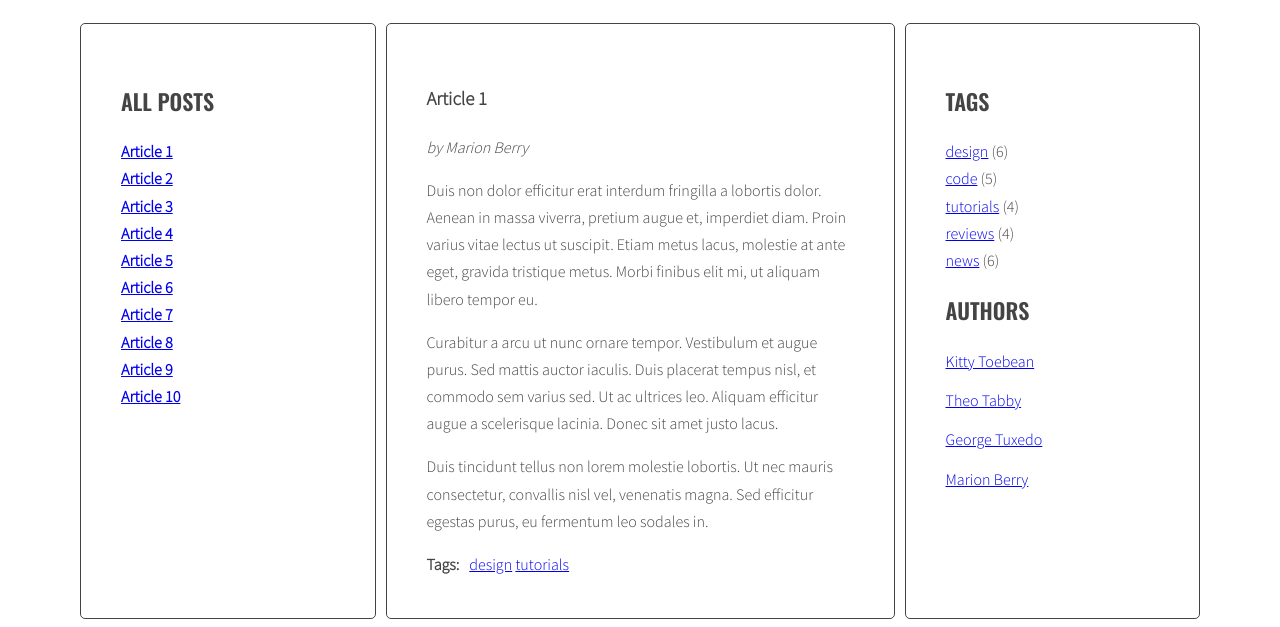
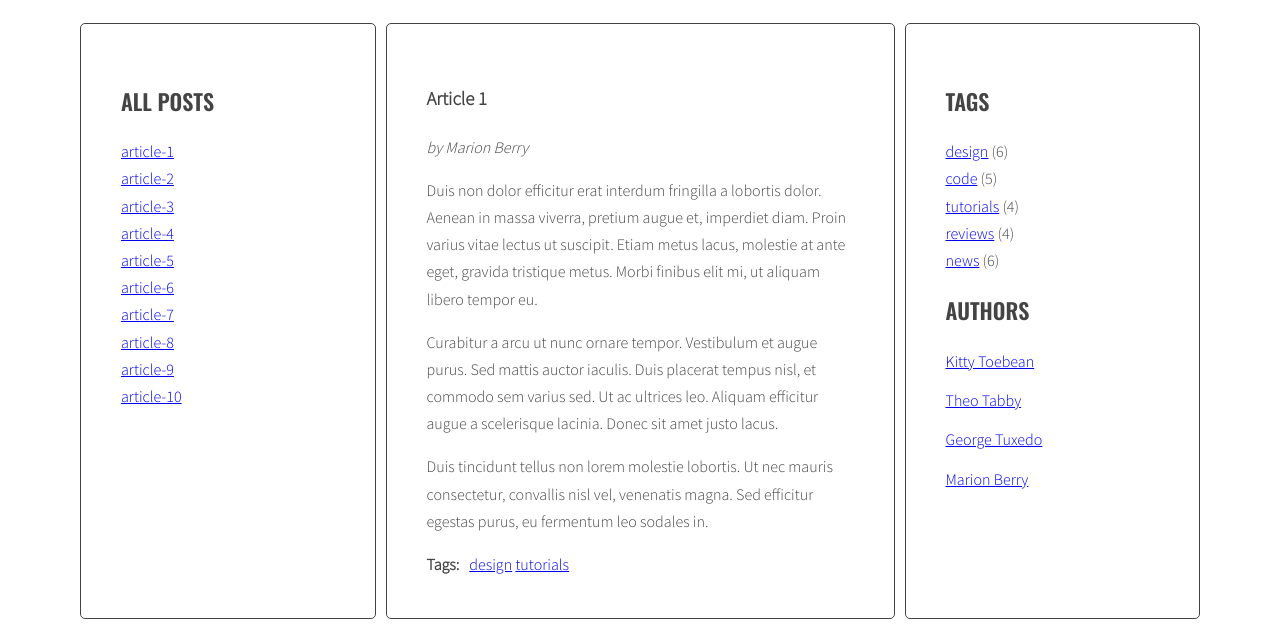
Before and after one commit to Kapalabhaty/javascript-blog, a website: page index.html in a window 1280 px wide. Shown: the part 220-847 px from the top of the page. Drawn offline with nearby package versions, Linux system fonts and the light colour scheme.

Commit message:
Created title list with function generateTitleLinks

```diff
--- a/index.html
+++ b/index.html
@@ -22,7 +22,7 @@
 								<aside class="sidebar">
 									<h2 class="section-title">All posts</h2>
 									<ul class="list titles">
-										<li><a href="#article-1" class="active"><span>Article 1</span></a></li>
+										<!-- <li><a href="#article-1" class="active"><span>Article 1</span></a></li>
 										<li><a href="#article-2" class="active"><span>Article 2</span></a></li>
 										<li><a href="#article-3" class="active"><span>Article 3</span></a></li>
 										<li><a href="#article-4" class="active"><span>Article 4</span></a></li>
@@ -31,7 +31,7 @@
 										<li><a href="#article-7" class="active"><span>Article 7</span></a></li>
 										<li><a href="#article-8" class="active"><span>Article 8</span></a></li>
 										<li><a href="#article-9" class="active"><span>Article 9</span></a></li>
-										<li><a href="#article-10" class="active"><span>Article 10</span></a></li>
+										<li><a href="#article-10" class="active"><span>Article 10</span></a></li> -->
 									</ul>
 								</aside>
 								<section class="posts">
--- a/js/script.js
+++ b/js/script.js
@@ -37,8 +37,48 @@ function titleClickHandler(event){
 
 }
 
-const links = document.querySelectorAll('.titles a');
+const optArticleSelector = '.post';
+const optTitleSelector = '.post-title';
+const optTitleListSelector = '.titles';
 
-for(let link of links){
-    link.addEventListener('click', titleClickHandler);
+function generateTitleLinks(){
+
+    /* remove contents of titleList */
+    const titleList = document.querySelector(optTitleListSelector);
+    titleList.innerHTML = '';
+
+    /* for each article */
+    const articles = document.querySelectorAll(optArticleSelector);
+    let html = '';
+    for(let article of articles){
+
+         /* get the article id */
+        const articleId = article.getAttribute('id');
+        console.log(articleId);
+
+        /* find the title element */
+        /* get the title from the title element */
+        const articleTitle = article.querySelector(optTitleSelector).innerHTML;
+
+        /* create HTML of the link */
+        const linkHTML = '<li><a href="#' + articleId + '"><span>' + articleId + '</span></a></li>';
+        console.log(linkHTML);
+
+        /* insert link into titleList */
+        // titleList.insertAdjacentHTML('beforeend', linkHTML);
+        // titleList.innerHTML = titleList.innerHTML + linkHTML;
+
+        /* insert link into html variable */
+        html = html + linkHTML;
+    }
+    titleList.innerHTML = html;
+
+    const links = document.querySelectorAll('.titles a');
+    console.log('examine', links);
+
+    for(let link of links){
+        link.addEventListener('click', titleClickHandler);
+    }
 }
+
+generateTitleLinks();
```
